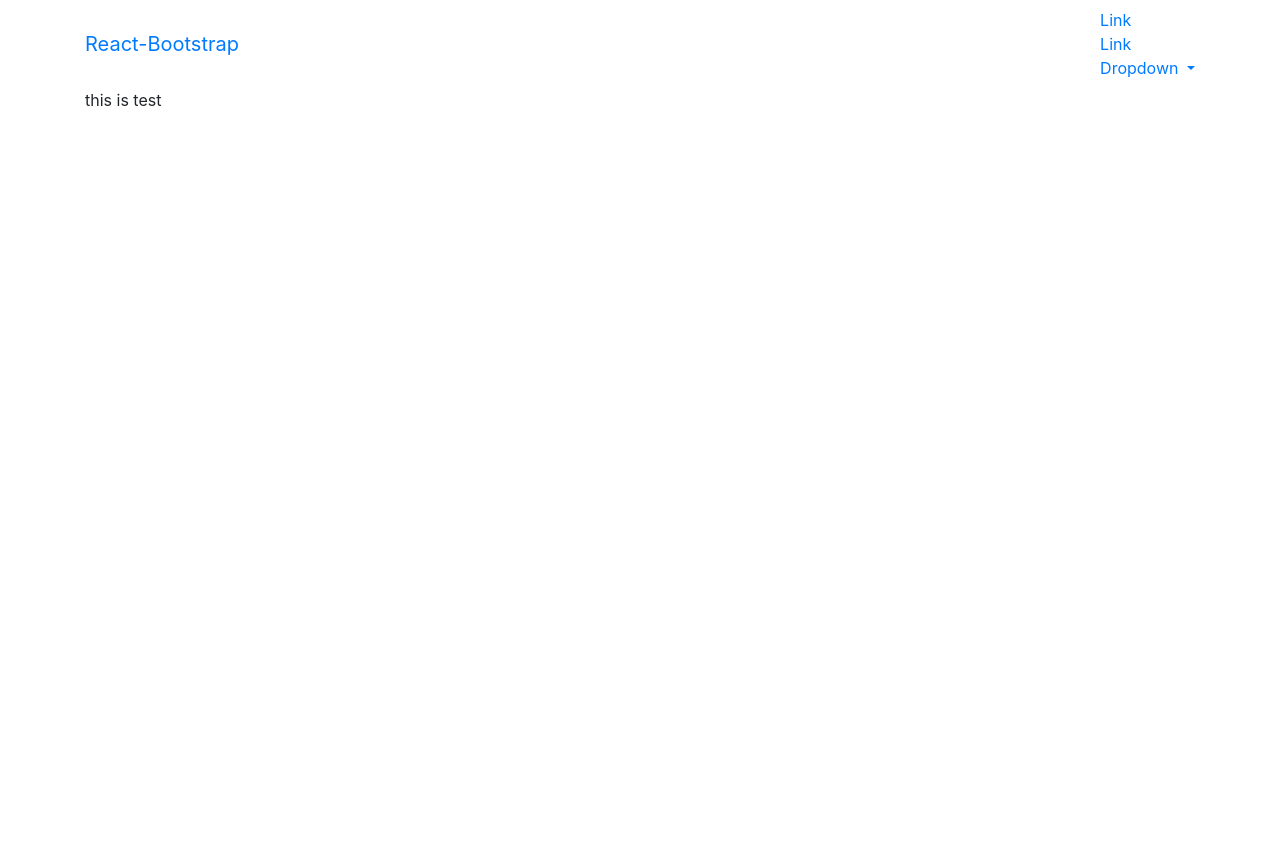
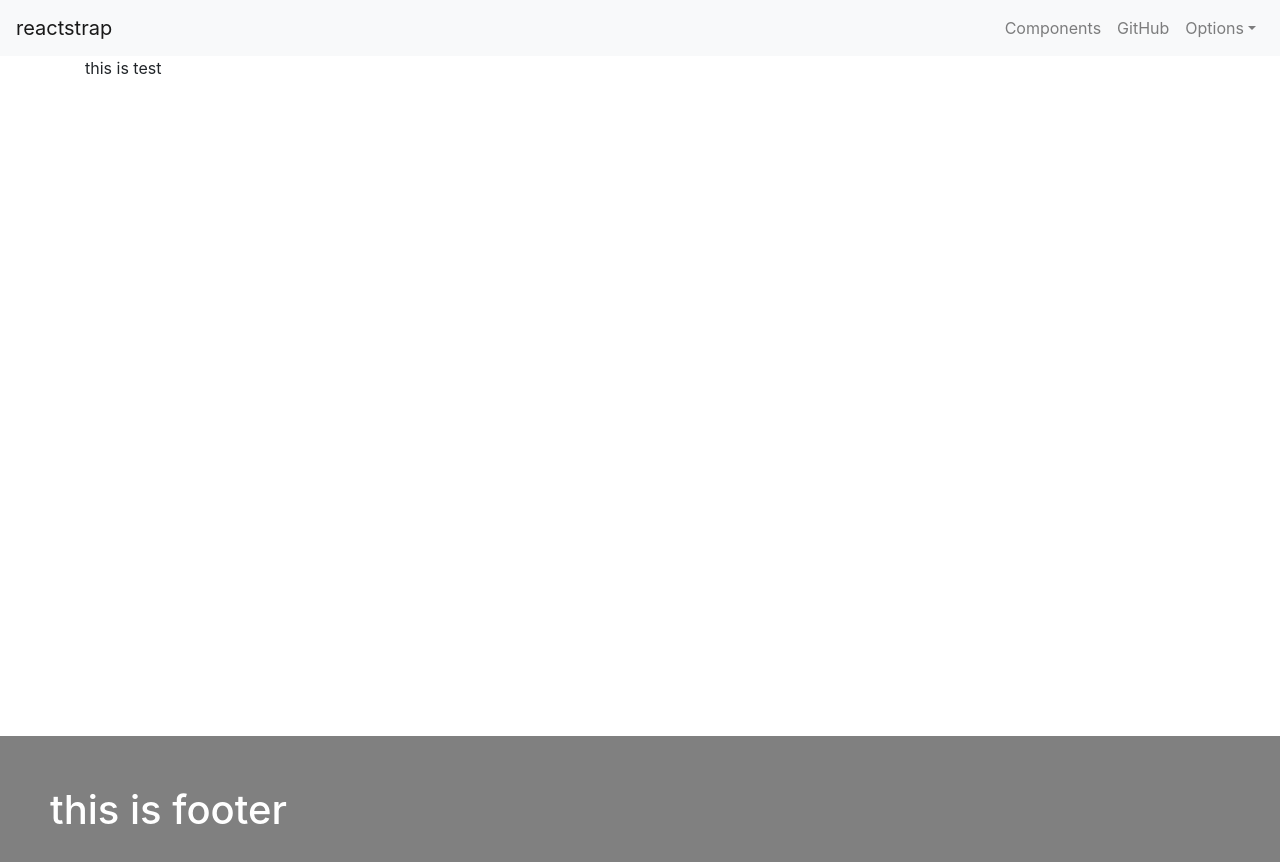
Before and after one commit to hcpups0414/react-bootstrap, a Next.js app: page / in a window 1280 px wide. Shown: the top 862 px of the page. Before the commit the page ends 800 px from the top, so only its background shows below. Built offline with nearby package versions, Linux system fonts and the light colour scheme.

Commit message:
add footer

```diff
--- /dev/null
+++ b/assets/scss/content.scss
@@ -0,0 +1,3 @@
+.content{
+  min-height: 85vh;
+}
--- /dev/null
+++ b/assets/scss/footer.scss
@@ -0,0 +1,7 @@
+.footer{
+  padding: 50px;
+  background-color: gray;
+  h1{
+    color: white;
+  }
+}
--- /dev/null
+++ b/layouts/Footer/index.js
@@ -0,0 +1,12 @@
+import React from 'react'
+import '../../assets/scss/footer.scss'
+
+const Footer = (props) => {
+  return (
+    <footer className='footer'>
+      <h1>this is footer</h1>
+    </footer>
+  )
+}
+
+export default Footer
--- a/layouts/Header/index.js
+++ b/layouts/Header/index.js
@@ -1,30 +1,66 @@
 import React from 'react';
-import { Navbar, Nav, NavItem, NavDropdown, MenuItem } from 'react-bootstrap'
+import {
+  Collapse,
+  Navbar,
+  NavbarToggler,
+  NavbarBrand,
+  Nav,
+  NavItem,
+  NavLink,
+  UncontrolledDropdown,
+  DropdownToggle,
+  DropdownMenu,
+  DropdownItem } from 'reactstrap';
 
-const Header = (props) => {
-  return (
-    <Navbar>
-      <Navbar.Header>
-        <Navbar.Brand>
-          <a href="#home">React-Bootstrap</a>
-        </Navbar.Brand>
-      </Navbar.Header>
-      <Nav>
-        <NavItem eventKey={1} href="#">
-          Link
-        </NavItem>
-        <NavItem eventKey={2} href="#">
-          Link
-        </NavItem>
-        <NavDropdown eventKey={3} title="Dropdown" id="basic-nav-dropdown">
-          <MenuItem eventKey={3.1}>Action</MenuItem>
-          <MenuItem eventKey={3.2}>Another action</MenuItem>
-          <MenuItem eventKey={3.3}>Something else here</MenuItem>
-          <MenuItem divider />
-          <MenuItem eventKey={3.4}>Separated link</MenuItem>
-        </NavDropdown>
-      </Nav>
-    </Navbar>
-  )
+export default class Header extends React.Component {
+  constructor(props) {
+    super(props);
+
+    this.toggle = this.toggle.bind(this);
+    this.state = {
+      isOpen: false
+    };
+  }
+  toggle() {
+    this.setState({
+      isOpen: !this.state.isOpen
+    });
+  }
+  render() {
+    return (
+      <div>
+        <Navbar color="light" light expand="md">
+          <NavbarBrand href="/">reactstrap</NavbarBrand>
+          <NavbarToggler onClick={this.toggle} />
+          <Collapse isOpen={this.state.isOpen} navbar>
+            <Nav className="ml-auto" navbar>
+              <NavItem>
+                <NavLink href="/components/">Components</NavLink>
+              </NavItem>
+              <NavItem>
+                <NavLink href="https://github.com/reactstrap/reactstrap">GitHub</NavLink>
+              </NavItem>
+              <UncontrolledDropdown nav inNavbar>
+                <DropdownToggle nav caret>
+                  Options
+                </DropdownToggle>
+                <DropdownMenu right>
+                  <DropdownItem>
+                    Option 1
+                  </DropdownItem>
+                  <DropdownItem>
+                    Option 2
+                  </DropdownItem>
+                  <DropdownItem divider />
+                  <DropdownItem>
+                    Reset
+                  </DropdownItem>
+                </DropdownMenu>
+              </UncontrolledDropdown>
+            </Nav>
+          </Collapse>
+        </Navbar>
+      </div>
+    );
+  }
 }
-export default Header
--- a/layouts/Layout/index.js
+++ b/layouts/Layout/index.js
@@ -1,13 +1,14 @@
 import React from 'react'
 import Header from '../Header'
+import Footer from '../Footer'
+
 
 const Layout = (props) => {
   return (
     <div>
       <Header></Header>
-      <div className='container'>
         {props.children}
-      </div>
+      <Footer></Footer>
     </div>
   )
 }
--- a/package.json
+++ b/package.json
@@ -7,9 +7,9 @@
     "next": "^7.0.2",
     "node-sass": "^4.9.3",
     "react": "^16.5.2",
-    "react-bootstrap": "^0.32.4",
     "react-dom": "^16.5.2",
-    "reactstrap": "^6.5.0"
+    "reactstrap": "^6.5.0",
+    "webpack": "^4.20.2"
   },
   "name": "react-bootstrap",
   "version": "1.0.0",
--- a/pages/index.js
+++ b/pages/index.js
@@ -1,13 +1,16 @@
 import React, { Component } from 'react'
 import Layout from '../layouts/Layout'
-import 'bootstrap/dist/css/bootstrap.min.css'
+import 'bootstrap/dist/css/bootstrap.css'
+import '../assets/scss/content.scss'
 
 class index extends Component {
   state = {}
   render() {
     return (
       <Layout>
-        <p>this is test</p>
+        <div className='container content'>
+          <p>this is test</p>
+        </div>
       </Layout>
     )
   }
--- a/server.js
+++ b/server.js
@@ -13,9 +13,9 @@ app.prepare()
     return handle(req, res)
   })
 
-  server.listen(3000, (err) => {
+  server.listen(3001, (err) => {
     if (err) throw err
-    console.log('> Ready on http://localhost:3000')
+    console.log('> Ready on http://localhost:3001')
   })
 })
 .catch((ex) => {
```
Also changed, not shown: assets/scss/layout.scss (added), 1 other file (tests, documents, lock files or other folders).
